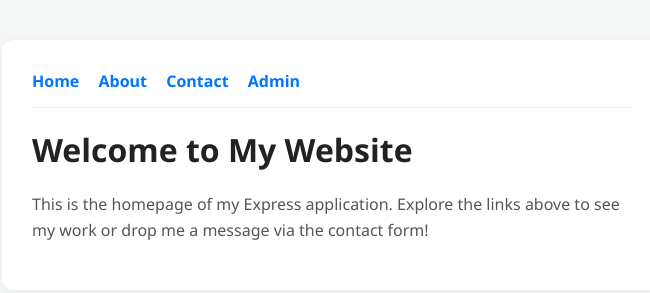
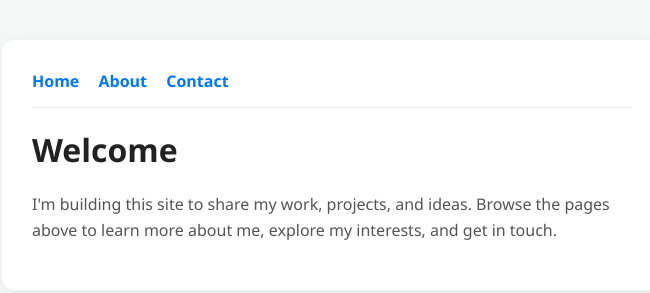
Before and after one commit to Tendy24/my-first-app, a website: page public/index.html in a window 1280 px wide. Shown: the whole page, without its empty margins (308-958 px from the left). Drawn offline with Linux system fonts and the light colour scheme.

Commit message:
Update homepage content and remove admin link from navigation

```diff
--- a/public/index.html
+++ b/public/index.html
@@ -13,12 +13,11 @@
             <a href="/">Home</a>
             <a href="/about">About</a>
             <a href="/contact">Contact</a>
-            <a href="/admin/messages">Admin</a>
         </nav>
 
-        <h1>Welcome to My Website</h1>
-        <p>This is the homepage of my Express application. Explore the links above to see my work or drop me a message
-            via the contact form!</p>
+        <h1>Welcome</h1>
+        <p>I'm building this site to share my work, projects, and ideas. Browse the pages above to learn more about me,
+            explore my interests, and get in touch.</p>
     </div>
 </body>
 
```
